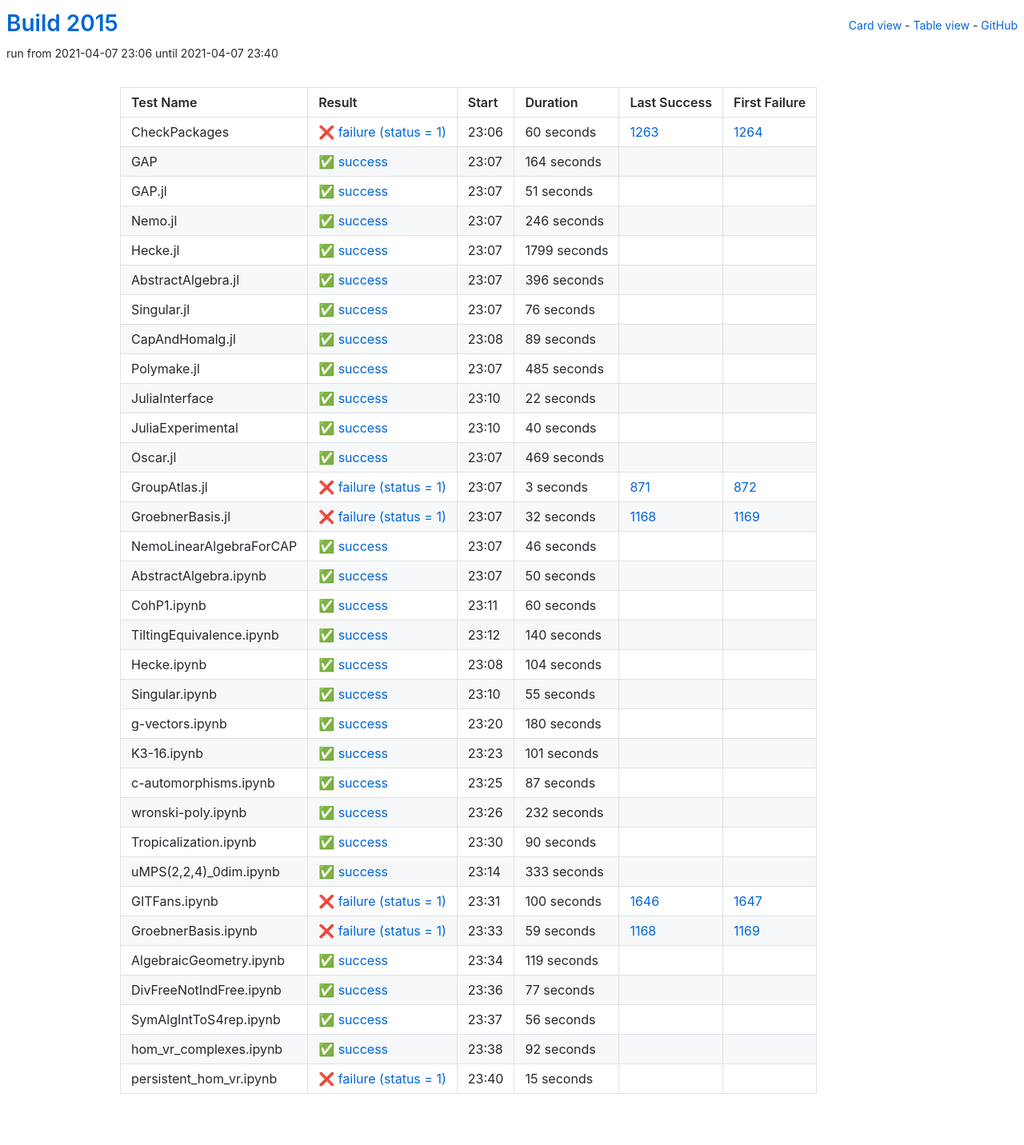
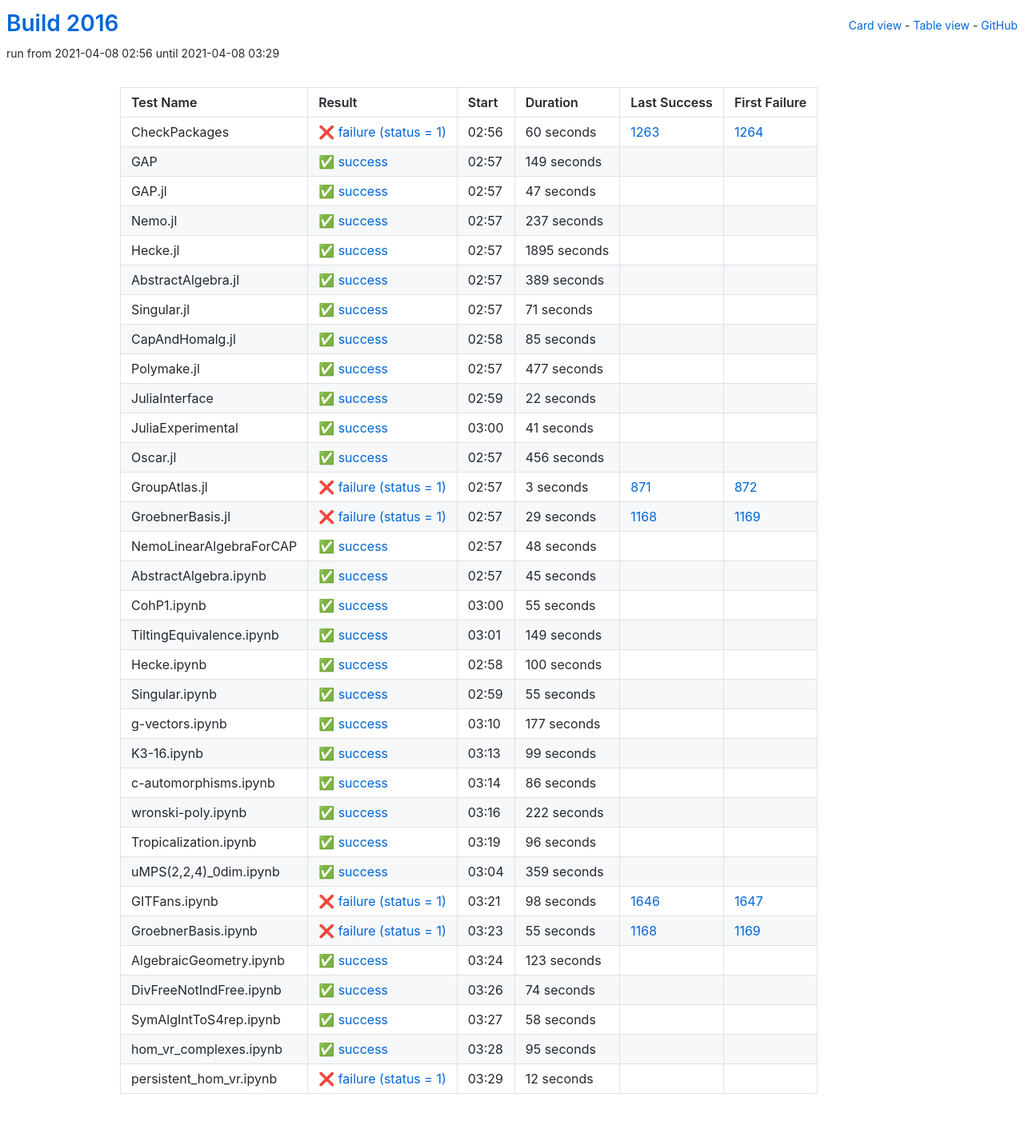
Before and after one commit to oscar-system/oscar-ci-status-stable, a Jekyll site: the page built from table.html, in a window 1280 px wide. Shown: the whole page at 80% size. Built offline with Jekyll 4.4.1, drawn with Linux system fonts in a browser that asks for light colours.

Commit message:
Build #2016

```diff
--- a/_data/ci.yml
+++ b/_data/ci.yml
@@ -1,6 +1,6 @@
 ---
-build: 2015
-build_url: https://oscarci.mathematik.uni-kl.de/job/oscar-stable/2015/
+build: 2016
+build_url: https://oscarci.mathematik.uni-kl.de/job/oscar-stable/2016/
 job: oscar-stable
 organization: oscar-system
 repo: oscar-ci-status-stable
@@ -8,8 +8,8 @@ repourl: https://github.com/oscar-system/oscar-ci-status-stable
 tests:
 - name: CheckPackages
   id: checkpackages
-  log: https://oscarci.mathematik.uni-kl.de/job/oscar-stable/2015/artifact/logs/build-2015/CheckPackages.log
-  start: 2021-04-07 23:06
+  log: https://oscarci.mathematik.uni-kl.de/job/oscar-stable/2016/artifact/logs/build-2016/CheckPackages.log
+  start: 2021-04-08 02:56
   success: false
   exitcode: 1
   status: failure
@@ -20,104 +20,104 @@ tests:
   first_failure_url: https://oscarci.mathematik.uni-kl.de/job/oscar-stable/1264/
 - name: GAP
   id: gap
-  log: https://oscarci.mathematik.uni-kl.de/job/oscar-stable/2015/artifact/logs/build-2015/GAP.log
-  start: 2021-04-07 23:07
+  log: https://oscarci.mathematik.uni-kl.de/job/oscar-stable/2016/artifact/logs/build-2016/GAP.log
+  start: 2021-04-08 02:57
   success: true
   exitcode: 0
   status: success
-  duration: 164
+  duration: 149
   last_success: false
   last_success_url:
   first_failure: false
   first_failure_url:
 - name: GAP.jl
   id: gap-jl
-  log: https://oscarci.mathematik.uni-kl.de/job/oscar-stable/2015/artifact/logs/build-2015/GAP.jl.log
-  start: 2021-04-07 23:07
+  log: https://oscarci.mathematik.uni-kl.de/job/oscar-stable/2016/artifact/logs/build-2016/GAP.jl.log
+  start: 2021-04-08 02:57
   success: true
   exitcode: 0
   status: success
-  duration: 51
+  duration: 47
   last_success: false
   last_success_url:
   first_failure: false
   first_failure_url:
 - name: Nemo.jl
   id: nemo-jl
-  log: https://oscarci.mathematik.uni-kl.de/job/oscar-stable/2015/artifact/logs/build-2015/Nemo.jl.log
-  start: 2021-04-07 23:07
+  log: https://oscarci.mathematik.uni-kl.de/job/oscar-stable/2016/artifact/logs/build-2016/Nemo.jl.log
+  start: 2021-04-08 02:57
   success: true
   exitcode: 0
   status: success
-  duration: 246
+  duration: 237
   last_success: false
   last_success_url:
   first_failure: false
   first_failure_url:
 - name: Hecke.jl
   id: hecke-jl
-  log: https://oscarci.mathematik.uni-kl.de/job/oscar-stable/2015/artifact/logs/build-2015/Hecke.jl.log
-  start: 2021-04-07 23:07
+  log: https://oscarci.mathematik.uni-kl.de/job/oscar-stable/2016/artifact/logs/build-2016/Hecke.jl.log
+  start: 2021-04-08 02:57
   success: true
   exitcode: 0
   status: success
-  duration: 1799
+  duration: 1895
   last_success: false
   last_success_url:
   first_failure: false
   first_failure_url:
 - name: AbstractAlgebra.jl
   id: abstractalgebra-jl
-  log: https://oscarci.mathematik.uni-kl.de/job/oscar-stable/2015/artifact/logs/build-2015/AbstractAlgebra.jl.log
-  start: 2021-04-07 23:07
+  log: https://oscarci.mathematik.uni-kl.de/job/oscar-stable/2016/artifact/logs/build-2016/AbstractAlgebra.jl.log
+  start: 2021-04-08 02:57
   success: true
   exitcode: 0
   status: success
-  duration: 396
+  duration: 389
   last_success: false
   last_success_url:
   first_failure: false
   first_failure_url:
 - name: Singular.jl
   id: singular-jl
-  log: https://oscarci.mathematik.uni-kl.de/job/oscar-stable/2015/artifact/logs/build-2015/Singular.jl.log
-  start: 2021-04-07 23:07
+  log: https://oscarci.mathematik.uni-kl.de/job/oscar-stable/2016/artifact/logs/build-2016/Singular.jl.log
+  start: 2021-04-08 02:57
   success: true
   exitcode: 0
   status: success
-  duration: 76
+  duration: 71
   last_success: false
   last_success_url:
   first_failure: false
   first_failure_url:
 - name: CapAndHomalg.jl
   id: capandhomalg-jl
-  log: https://oscarci.mathematik.uni-kl.de/job/oscar-stable/2015/artifact/logs/build-2015/CapAndHomalg.jl.log
-  start: 2021-04-07 23:08
+  log: https://oscarci.mathematik.uni-kl.de/job/oscar-stable/2016/artifact/logs/build-2016/CapAndHomalg.jl.log
+  start: 2021-04-08 02:58
   success: true
   exitcode: 0
   status: success
-  duration: 89
+  duration: 85
   last_success: false
   last_success_url:
   first_failure: false
   first_failure_url:
 - name: Polymake.jl
   id: polymake-jl
-  log: https://oscarci.mathematik.uni-kl.de/job/oscar-stable/2015/artifact/logs/build-2015/Polymake.jl.log
-  start: 2021-04-07 23:07
+  log: https://oscarci.mathematik.uni-kl.de/job/oscar-stable/2016/artifact/logs/build-2016/Polymake.jl.log
+  start: 2021-04-08 02:57
   success: true
   exitcode: 0
   status: success
-  duration: 485
+  duration: 477
   last_success: false
   last_success_url:
   first_failure: false
   first_failure_url:
 - name: JuliaInterface
   id: juliainterface
-  log: https://oscarci.mathematik.uni-kl.de/job/oscar-stable/2015/artifact/logs/build-2015/JuliaInterface.log
-  start: 2021-04-07 23:10
+  log: https://oscarci.mathematik.uni-kl.de/job/oscar-stable/2016/artifact/logs/build-2016/JuliaInterface.log
+  start: 2021-04-08 02:59
   success: true
   exitcode: 0
   status: success
@@ -128,32 +128,32 @@ tests:
   first_failure_url:
 - name: JuliaExperimental
   id: juliaexperimental
-  log: https://oscarci.mathematik.uni-kl.de/job/oscar-stable/2015/artifact/logs/build-2015/JuliaExperimental.log
-  start: 2021-04-07 23:10
+  log: https://oscarci.mathematik.uni-kl.de/job/oscar-stable/2016/artifact/logs/build-2016/JuliaExperimental.log
+  start: 2021-04-08 03:00
   success: true
   exitcode: 0
   status: success
-  duration: 40
+  duration: 41
   last_success: false
   last_success_url:
   first_failure: false
   first_failure_url:
 - name: Oscar.jl
   id: oscar-jl
-  log: https://oscarci.mathematik.uni-kl.de/job/oscar-stable/2015/artifact/logs/build-2015/Oscar.jl.log
-  start: 2021-04-07 23:07
+  log: https://oscarci.mathematik.uni-kl.de/job/oscar-stable/2016/artifact/logs/build-2016/Oscar.jl.log
+  start: 2021-04-08 02:57
   success: true
   exitcode: 0
   status: success
-  duration: 469
+  duration: 456
   last_success: false
   last_success_url:
   first_failure: false
   first_failure_url:
 - name: GroupAtlas.jl
   id: groupatlas-jl
-  log: https://oscarci.mathematik.uni-kl.de/job/oscar-stable/2015/artifact/logs/build-2015/GroupAtlas.jl.log
-  start: 2021-04-07 23:07
+  log: https://oscarci.mathematik.uni-kl.de/job/oscar-stable/2016/artifact/logs/build-2016/GroupAtlas.jl.log
+  start: 2021-04-08 02:57
   success: false
   exitcode: 1
   status: failure
@@ -164,80 +164,80 @@ tests:
   first_failure_url: https://oscarci.mathematik.uni-kl.de/job/oscar-stable/872/
 - name: GroebnerBasis.jl
   id: groebnerbasis-jl
-  log: https://oscarci.mathematik.uni-kl.de/job/oscar-stable/2015/artifact/logs/build-2015/GroebnerBasis.jl.log
-  start: 2021-04-07 23:07
+  log: https://oscarci.mathematik.uni-kl.de/job/oscar-stable/2016/artifact/logs/build-2016/GroebnerBasis.jl.log
+  start: 2021-04-08 02:57
   success: false
   exitcode: 1
   status: failure
-  duration: 32
+  duration: 29
   last_success: 1168
   last_success_url: https://oscarci.mathematik.uni-kl.de/job/oscar-stable/1168/
   first_failure: 1169
   first_failure_url: https://oscarci.mathematik.uni-kl.de/job/oscar-stable/1169/
 - name: NemoLinearAlgebraForCAP
   id: nemolinearalgebraforcap
-  log: https://oscarci.mathematik.uni-kl.de/job/oscar-stable/2015/artifact/logs/build-2015/NemoLinearAlgebraForCAP.log
-  start: 2021-04-07 23:07
+  log: https://oscarci.mathematik.uni-kl.de/job/oscar-stable/2016/artifact/logs/build-2016/NemoLinearAlgebraForCAP.log
+  start: 2021-04-08 02:57
   success: true
   exitcode: 0
   status: success
-  duration: 46
+  duration: 48
   last_success: false
   last_success_url:
   first_failure: false
   first_failure_url:
 - name: AbstractAlgebra.ipynb
   id: abstractalgebra-ipynb
-  log: https://oscarci.mathematik.uni-kl.de/job/oscar-stable/2015/artifact/logs/build-2015/AbstractAlgebra.ipynb.log
-  start: 2021-04-07 23:07
+  log: https://oscarci.mathematik.uni-kl.de/job/oscar-stable/2016/artifact/logs/build-2016/AbstractAlgebra.ipynb.log
+  start: 2021-04-08 02:57
   success: true
   exitcode: 0
   status: success
-  duration: 50
+  duration: 45
   last_success: false
   last_success_url:
   first_failure: false
   first_failure_url:
 - name: CohP1.ipynb
   id: cohp1-ipynb
-  log: https://oscarci.mathematik.uni-kl.de/job/oscar-stable/2015/artifact/logs/build-2015/CohP1.ipynb.log
-  start: 2021-04-07 23:11
+  log: https://oscarci.mathematik.uni-kl.de/job/oscar-stable/2016/artifact/logs/build-2016/CohP1.ipynb.log
+  start: 2021-04-08 03:00
   success: true
   exitcode: 0
   status: success
-  duration: 60
+  duration: 55
   last_success: false
   last_success_url:
   first_failure: false
   first_failure_url:
 - name: TiltingEquivalence.ipynb
   id: tiltingequivalence-ipynb
-  log: https://oscarci.mathematik.uni-kl.de/job/oscar-stable/2015/artifact/logs/build-2015/TiltingEquivalence.ipynb.log
-  start: 2021-04-07 23:12
+  log: https://oscarci.mathematik.uni-kl.de/job/oscar-stable/2016/artifact/logs/build-2016/TiltingEquivalence.ipynb.log
+  start: 2021-04-08 03:01
   success: true
   exitcode: 0
   status: success
-  duration: 140
+  duration: 149
   last_success: false
   last_success_url:
   first_failure: false
   first_failure_url:
 - name: Hecke.ipynb
   id: hecke-ipynb
-  log: https://oscarci.mathematik.uni-kl.de/job/oscar-stable/2015/artifact/logs/build-2015/Hecke.ipynb.log
-  start: 2021-04-07 23:08
+  log: https://oscarci.mathematik.uni-kl.de/job/oscar-stable/2016/artifact/logs/build-2016/Hecke.ipynb.log
+  start: 2021-04-08 02:58
   success: true
   exitcode: 0
   status: success
-  duration: 104
+  duration: 100
   last_success: false
   last_success_url:
   first_failure: false
   first_failure_url:
 - name: Singular.ipynb
   id: singular-ipynb
-  log: https://oscarci.mathematik.uni-kl.de/job/oscar-stable/2015/artifact/logs/build-2015/Singular.ipynb.log
-  start: 2021-04-07 23:10
+  log: https://oscarci.mathematik.uni-kl.de/job/oscar-stable/2016/artifact/logs/build-2016/Singular.ipynb.log
+  start: 2021-04-08 02:59
   success: true
   exitcode: 0
   status: success
@@ -248,156 +248,156 @@ tests:
   first_failure_url:
 - name: g-vectors.ipynb
   id: g-vectors-ipynb
-  log: https://oscarci.mathematik.uni-kl.de/job/oscar-stable/2015/artifact/logs/build-2015/g-vectors.ipynb.log
-  start: 2021-04-07 23:20
+  log: https://oscarci.mathematik.uni-kl.de/job/oscar-stable/2016/artifact/logs/build-2016/g-vectors.ipynb.log
+  start: 2021-04-08 03:10
   success: true
   exitcode: 0
   status: success
-  duration: 180
+  duration: 177
   last_success: false
   last_success_url:
   first_failure: false
   first_failure_url:
 - name: K3-16.ipynb
   id: k3-16-ipynb
-  log: https://oscarci.mathematik.uni-kl.de/job/oscar-stable/2015/artifact/logs/build-2015/K3-16.ipynb.log
-  start: 2021-04-07 23:23
+  log: https://oscarci.mathematik.uni-kl.de/job/oscar-stable/2016/artifact/logs/build-2016/K3-16.ipynb.log
+  start: 2021-04-08 03:13
   success: true
   exitcode: 0
   status: success
-  duration: 101
+  duration: 99
   last_success: false
   last_success_url:
   first_failure: false
   first_failure_url:
 - name: c-automorphisms.ipynb
   id: c-automorphisms-ipynb
-  log: https://oscarci.mathematik.uni-kl.de/job/oscar-stable/2015/artifact/logs/build-2015/c-automorphisms.ipynb.log
-  start: 2021-04-07 23:25
+  log: https://oscarci.mathematik.uni-kl.de/job/oscar-stable/2016/artifact/logs/build-2016/c-automorphisms.ipynb.log
+  start: 2021-04-08 03:14
   success: true
   exitcode: 0
   status: success
-  duration: 87
+  duration: 86
   last_success: false
   last_success_url:
   first_failure: false
   first_failure_url:
 - name: wronski-poly.ipynb
   id: wronski-poly-ipynb
-  log: https://oscarci.mathematik.uni-kl.de/job/oscar-stable/2015/artifact/logs/build-2015/wronski-poly.ipynb.log
-  start: 2021-04-07 23:26
+  log: https://oscarci.mathematik.uni-kl.de/job/oscar-stable/2016/artifact/logs/build-2016/wronski-poly.ipynb.log
+  start: 2021-04-08 03:16
   success: true
   exitcode: 0
   status: success
-  duration: 232
+  duration: 222
   last_success: false
   last_success_url:
   first_failure: false
   first_failure_url:
 - name: Tropicalization.ipynb
   id: tropicalization-ipynb
-  log: https://oscarci.mathematik.uni-kl.de/job/oscar-stable/2015/artifact/logs/build-2015/Tropicalization.ipynb.log
-  start: 2021-04-07 23:30
+  log: https://oscarci.mathematik.uni-kl.de/job/oscar-stable/2016/artifact/logs/build-2016/Tropicalization.ipynb.log
+  start: 2021-04-08 03:19
   success: true
   exitcode: 0
   status: success
-  duration: 90
+  duration: 96
   last_success: false
   last_success_url:
   first_failure: false
   first_failure_url:
 - name: uMPS(2,2,4)_0dim.ipynb
   id: umps-2-2-4-0dim-ipynb
-  log: https://oscarci.mathematik.uni-kl.de/job/oscar-stable/2015/artifact/logs/build-2015/uMPS-2-2-4-_0dim.ipynb.log
-  start: 2021-04-07 23:14
+  log: https://oscarci.mathematik.uni-kl.de/job/oscar-stable/2016/artifact/logs/build-2016/uMPS-2-2-4-_0dim.ipynb.log
+  start: 2021-04-08 03:04
   success: true
   exitcode: 0
   status: success
-  duration: 333
+  duration: 359
   last_success: false
   last_success_url:
   first_failure: false
   first_failure_url:
 - name: GITFans.ipynb
   id: gitfans-ipynb
-  log: https://oscarci.mathematik.uni-kl.de/job/oscar-stable/2015/artifact/logs/build-2015/GITFans.ipynb.log
-  start: 2021-04-07 23:31
+  log: https://oscarci.mathematik.uni-kl.de/job/oscar-stable/2016/artifact/logs/build-2016/GITFans.ipynb.log
+  start: 2021-04-08 03:21
   success: false
   exitcode: 1
   status: failure
-  duration: 100
+  duration: 98
   last_success: 1646
   last_success_url: https://oscarci.mathematik.uni-kl.de/job/oscar-stable/1646/
   first_failure: 1647
   first_failure_url: https://oscarci.mathematik.uni-kl.de/job/oscar-stable/1647/
 - name: GroebnerBasis.ipynb
   id: groebnerbasis-ipynb
-  log: https://oscarci.mathematik.uni-kl.de/job/oscar-stable/2015/artifact/logs/build-2015/GroebnerBasis.ipynb.log
-  start: 2021-04-07 23:33
+  log: https://oscarci.mathematik.uni-kl.de/job/oscar-stable/2016/artifact/logs/build-2016/GroebnerBasis.ipynb.log
+  start: 2021-04-08 03:23
   success: false
   exitcode: 1
   status: failure
-  duration: 59
+  duration: 55
   last_success: 1168
   last_success_url: https://oscarci.mathematik.uni-kl.de/job/oscar-stable/1168/
   first_failure: 1169
   first_failure_url: https://oscarci.mathematik.uni-kl.de/job/oscar-stable/1169/
 - name: AlgebraicGeometry.ipynb
   id: algebraicgeometry-ipynb
-  log: https://oscarci.mathematik.uni-kl.de/job/oscar-stable/2015/artifact/logs/build-2015/AlgebraicGeometry.ipynb.log
-  start: 2021-04-07 23:34
+  log: https://oscarci.mathematik.uni-kl.de/job/oscar-stable/2016/artifact/logs/build-2016/AlgebraicGeometry.ipynb.log
+  start: 2021-04-08 03:24
   success: true
   exitcode: 0
   status: success
-  duration: 119
+  duration: 123
   last_success: false
   last_success_url:
   first_failure: false
   first_failure_url:
 - name: DivFreeNotIndFree.ipynb
   id: divfreenotindfree-ipynb
-  log: https://oscarci.mathematik.uni-kl.de/job/oscar-stable/2015/artifact/logs/build-2015/DivFreeNotIndFree.ipynb.log
-  start: 2021-04-07 23:36
+  log: https://oscarci.mathematik.uni-kl.de/job/oscar-stable/2016/artifact/logs/build-2016/DivFreeNotIndFree.ipynb.log
+  start: 2021-04-08 03:26
   success: true
   exitcode: 0
   status: success
-  duration: 77
+  duration: 74
   last_success: false
   last_success_url:
   first_failure: false
   first_failure_url:
 - name: SymAlgIntToS4rep.ipynb
   id: symalginttos4rep-ipynb
-  log: https://oscarci.mathematik.uni-kl.de/job/oscar-stable/2015/artifact/logs/build-2015/SymAlgIntToS4rep.ipynb.log
-  start: 2021-04-07 23:37
+  log: https://oscarci.mathematik.uni-kl.de/job/oscar-stable/2016/artifact/logs/build-2016/SymAlgIntToS4rep.ipynb.log
+  start: 2021-04-08 03:27
   success: true
   exitcode: 0
   status: success
-  duration: 56
+  duration: 58
   last_success: false
   last_success_url:
   first_failure: false
   first_failure_url:
 - name: hom_vr_complexes.ipynb
   id: hom-vr-complexes-ipynb
-  log: https://oscarci.mathematik.uni-kl.de/job/oscar-stable/2015/artifact/logs/build-2015/hom_vr_complexes.ipynb.log
-  start: 2021-04-07 23:38
+  log: https://oscarci.mathematik.uni-kl.de/job/oscar-stable/2016/artifact/logs/build-2016/hom_vr_complexes.ipynb.log
+  start: 2021-04-08 03:28
   success: true
   exitcode: 0
   status: success
-  duration: 92
+  duration: 95
   last_success: false
   last_success_url:
   first_failure: false
   first_failure_url:
 - name: persistent_hom_vr.ipynb
   id: persistent-hom-vr-ipynb
-  log: https://oscarci.mathematik.uni-kl.de/job/oscar-stable/2015/artifact/logs/build-2015/persistent_hom_vr.ipynb.log
-  start: 2021-04-07 23:40
+  log: https://oscarci.mathematik.uni-kl.de/job/oscar-stable/2016/artifact/logs/build-2016/persistent_hom_vr.ipynb.log
+  start: 2021-04-08 03:29
   success: false
   exitcode: 1
   status: failure
-  duration: 15
+  duration: 12
   last_success: false
   last_success_url:
   first_failure: false
```
Also changed, not shown: README.md.
